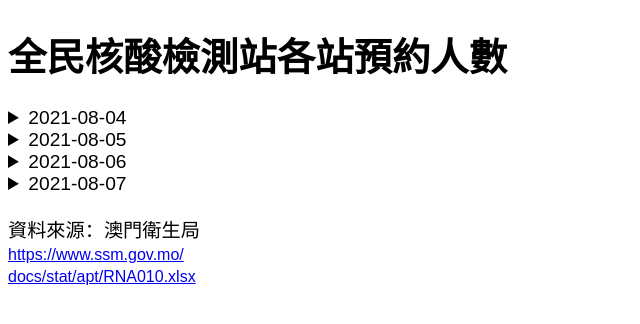
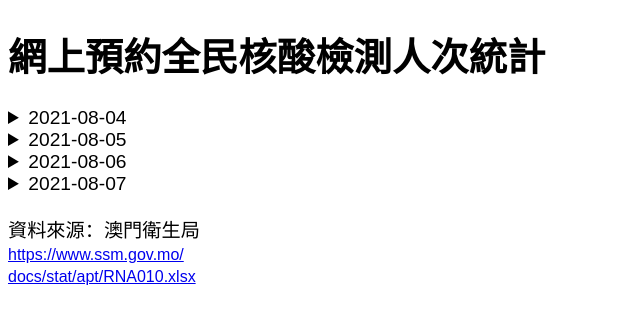
Before and after one commit to makzan/ssm-rna-booking-charts, a plain HTML site: page index.html in a window 1280 px wide. Shown: the whole page, without its empty margins (0-640 px from the left). Drawn offline with Linux system fonts and the light colour scheme.

Commit message:
Update heading to match SSM excel.

```diff
--- a/index.html
+++ b/index.html
@@ -2,7 +2,7 @@
 <html lang="zh">
 <head>
   <meta name="viewport" content="width=device-width,initial-scale=1">
-  <title>全民核酸檢測站各站預約人數</title>
+  <title>網上預約全民核酸檢測人次統計</title>
   <style>
     body {
       font-family:  sans-serif;
@@ -11,7 +11,7 @@
   </style>
 </head>
 <body>
-  <h1>全民核酸檢測站各站預約人數</h1>
+  <h1>網上預約全民核酸檢測人次統計</h1>
   <details>
     <summary>2021-08-04</summary>
     <ol>
```
